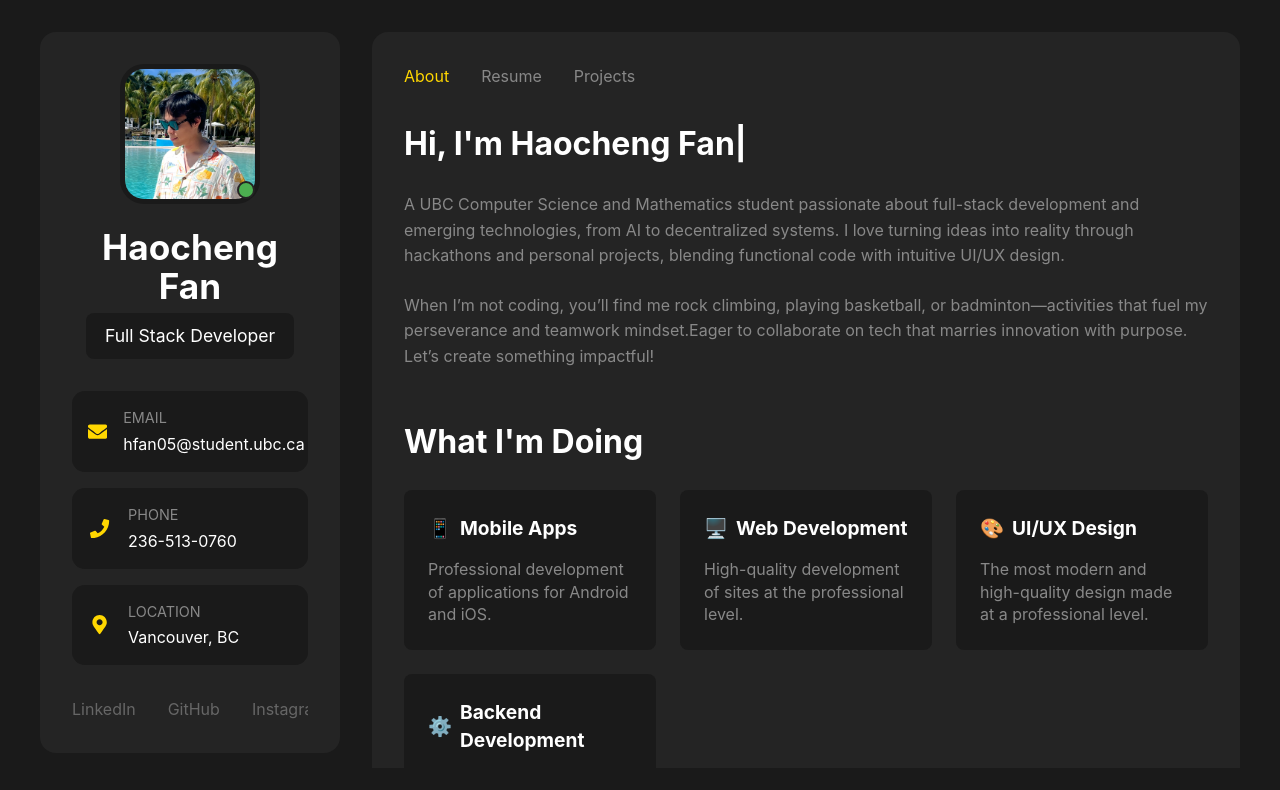
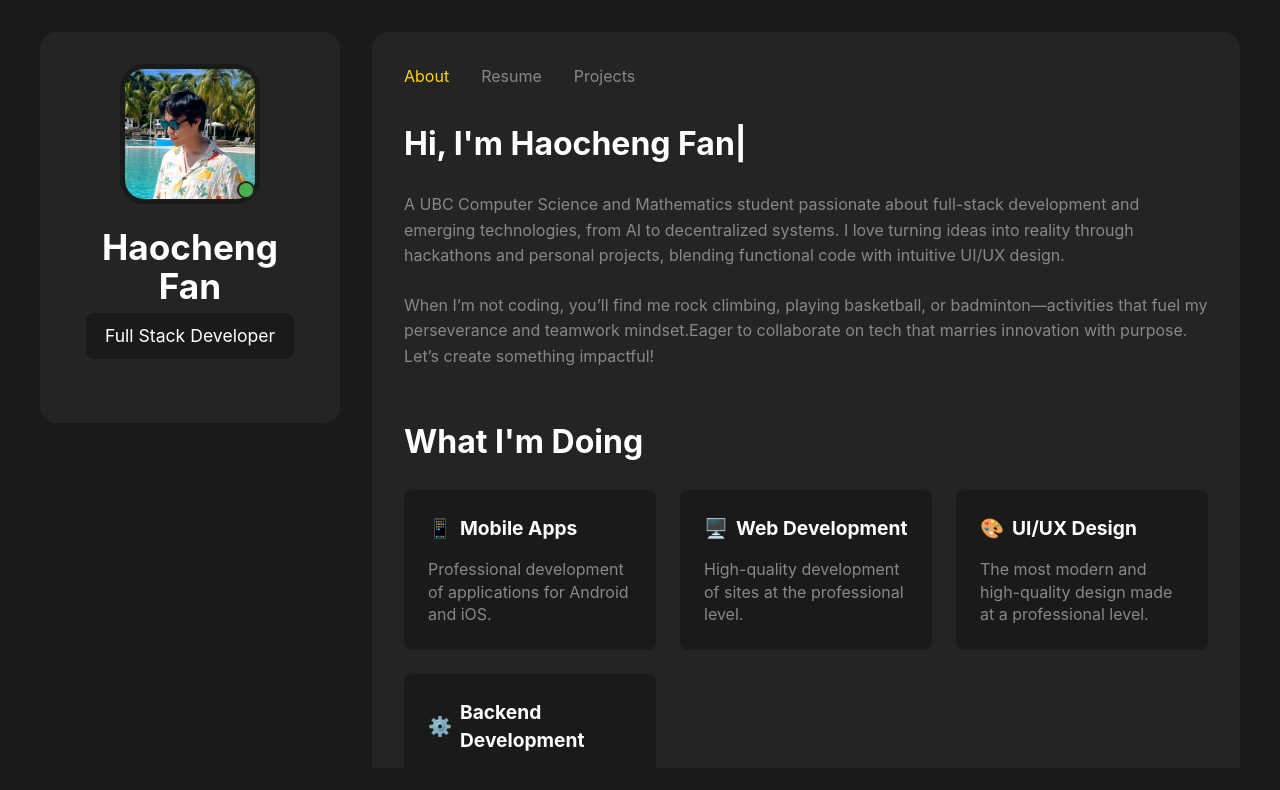
Before and after one commit to fanxiaotuGod/my-portfolio, a React (Vite) app: page / in a window 1280 px wide. Shown: the top 790 px of the page. Built offline with nearby package versions, Linux system fonts and the light colour scheme.

Commit message:
Fix Profile.tsx - Keep Show Contact and Admin Mode separate

```diff
--- a/src/components/Profile.tsx
+++ b/src/components/Profile.tsx
@@ -99,11 +99,6 @@ const ContactInfo = styled.div<{ isExpanded: boolean }>`
   transition: max-height 0.5s ease, opacity 0.5s ease;
   max-height: ${props => (props.isExpanded ? '500px' : '0')};
   opacity: ${props => (props.isExpanded ? 1 : 0)};
-
-  @media (min-width: 1025px) {
-    max-height: none;
-    opacity: 1;
-  }
 `;
 
 const ContactItem = styled.div`
@@ -153,6 +148,28 @@ const SocialLinks = styled.div`
   }
 `;
 
+const ToggleButton = styled.button`
+  position: absolute;
+  top: 1rem;
+  right: 1rem;
+  padding: 0.5rem 1rem;
+  font-size: 1rem;
+  background-color: #1a1a1a;
+  color: white;
+  border: none;
+  border-radius: 0.5rem;
+  cursor: pointer;
+  transition: background 0.3s;
+
+  &:hover {
+    background-color: #333;
+  }
+
+  @media (min-width: 1025px) {
+    display: none;
+  }
+`;
+
 const PasswordPrompt = styled.div`
   position: absolute;
   top: 100%;
@@ -199,6 +216,7 @@ const Profile = ({ setAdminMode }: { setAdminMode: (value: boolean) => void }) =
   const [password, setPassword] = useState('');
   const [error, setError] = useState('');
 
+  // ✅ Keep both "Show Contact" and Admin Mode separate
   const handleAvatarClick = () => {
     setShowPrompt(true);
     setError('');
@@ -216,6 +234,11 @@ const Profile = ({ setAdminMode }: { setAdminMode: (value: boolean) => void }) =
 
   return (
     <ProfileCard>
+      {/* ✅ Toggle Button for Show/Hide Contact Info */}
+      <ToggleButton onClick={() => setIsExpanded(!isExpanded)}>
+        {isExpanded ? "Hide Contact" : "Show Contact"}
+      </ToggleButton>
+
       <ProfileContent>
         <AvatarContainer onClick={handleAvatarClick}>
           <img src="src/pics/selfie.jpeg" alt="Profile" />
@@ -253,9 +276,9 @@ const Profile = ({ setAdminMode }: { setAdminMode: (value: boolean) => void }) =
         </ContactItem>
 
         <SocialLinks>
-          <a href="https://www.linkedin.com/in/haocheng-stephen-fan-236b16309/" target="_blank" rel="noopener noreferrer">LinkedIn</a>
+          <a href="https://linkedin.com/in/haocheng-stephen-fan-236b16309/" target="_blank" rel="noopener noreferrer">LinkedIn</a>
           <a href="https://github.com/fanxiaotuGod" target="_blank" rel="noopener noreferrer">GitHub</a>
-          <a href="https://www.instagram.com/haocheng.f/" target="_blank" rel="noopener noreferrer">Instagram</a>
+          <a href="https://instagram.com/haocheng.f/" target="_blank" rel="noopener noreferrer">Instagram</a>
         </SocialLinks>
       </ContactInfo>
 
```
